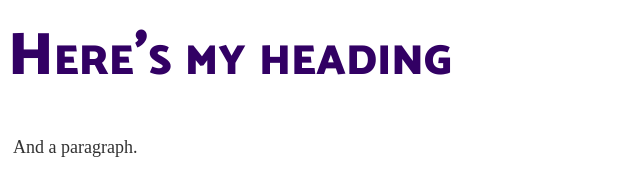
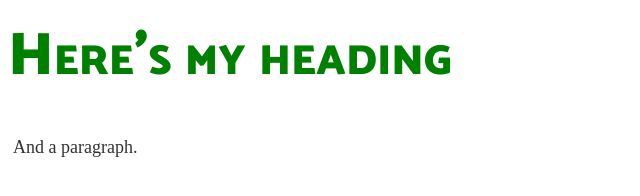
Before and after one commit to mclass-user/mclass-user.github.io, a plain HTML site: page index.html in a window 1280 px wide. Shown: the whole page, without its empty margins (0-640 px from the left). Drawn offline with Linux system fonts and the light colour scheme.

Commit message:
Update Example2.css

```diff
--- a/Example2.css
+++ b/Example2.css
@@ -23,7 +23,7 @@ h1 {
 	font-family: "Catamaran";
 	font-variant: small-caps;
 	font-size: 60px;
-	color: #320064;
+	color: green;
 	font-weight: 900;
 	margin: 0px 0px 30px 0px;
 }
```
